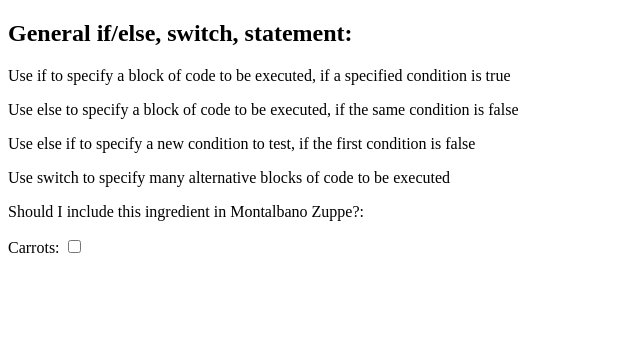
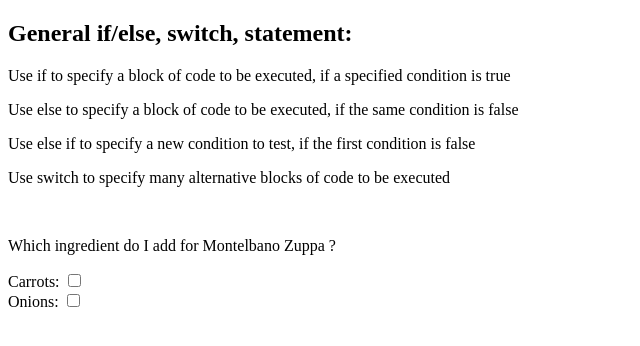
Before and after one commit to 1BobC/js-conditionals, a plain HTML site: page indexB.html in a window 1280 px wide. Shown: the whole page, without its empty margins (0-640 px from the left). Drawn offline with Linux system fonts and the light colour scheme.

Commit message:
indexB.html Montelbano code needs more research Create indexC.html to practise if/else and switch statements from learning resources

```diff
--- a/indexB.html
+++ b/indexB.html
@@ -93,33 +93,41 @@
     }
 
 </script>-->
-
-<!--<p>Switch code Which ingredient do I add for Montelbano Zuppa ? </p>
+<br>
+<p>Which ingredient do I add for Montelbano Zuppa ? </p>
 <p id= "demo3"></p>
-
-<script>
-    let ingrediant;
-</script>-->
-
-<p>Should I include this ingredient in Montalbano Zuppe?:</p>
 
 <label for="myCheck">Carrots:</label>
 <input type="checkbox" id="myCheck" onclick="myFunction()">
-
 <p id="text" style="display:none">Yes, include carrots!</p>
 
 <script>
     function myFunction() {
       let checkBox = document.getElementById("myCheck");
-      let text = document.getElementById("text"); //convert if/else to switch for more ingredients
-      if (checkBox.checked == true){
+      let text = document.getElementById("text");
+     if (checkBox.checked == true){
         text.style.display = "block";
       } else {
          text.style.display = "none";
       }
-    }
+      /*document.getElementById("demo3").innerHTML = text;  */
+      }
     </script>
-
-
+<br>
+<label for="myChecka">Onions:</label>
+<input type="checkbox" id="myChecka" onclick="myFunction()">
+<p id="texta" style="display:none">Yes, include onions!</p>
+<script>
+    function myFunction() {
+      let checkBox = document.getElementById("myChecka");
+      let text = document.getElementById("texta");
+     if (checkBox.checked == true){
+        text.style.display = "block";
+      } else {
+         text.style.display = "none";
+      }
+      /*document.getElementById("demo3").innerHTML = text;*/
+      }
+    </script>
 </body>
 </html>
```
Also changed, not shown: indexC.html (added, +15 -0 lines).
